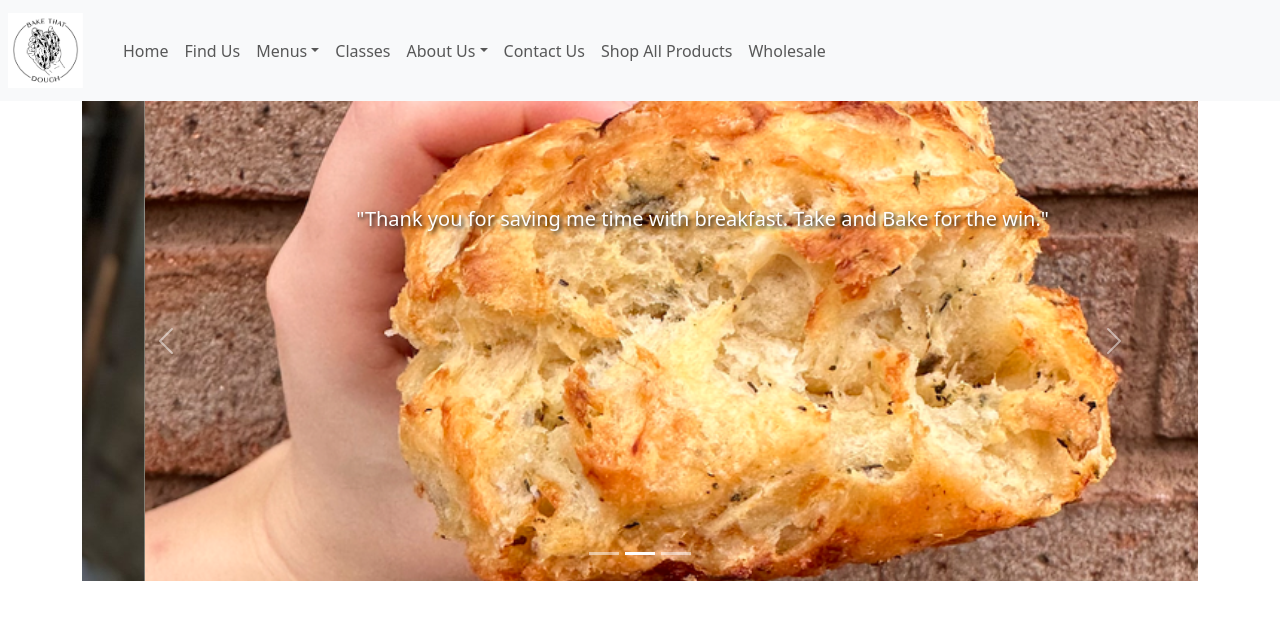
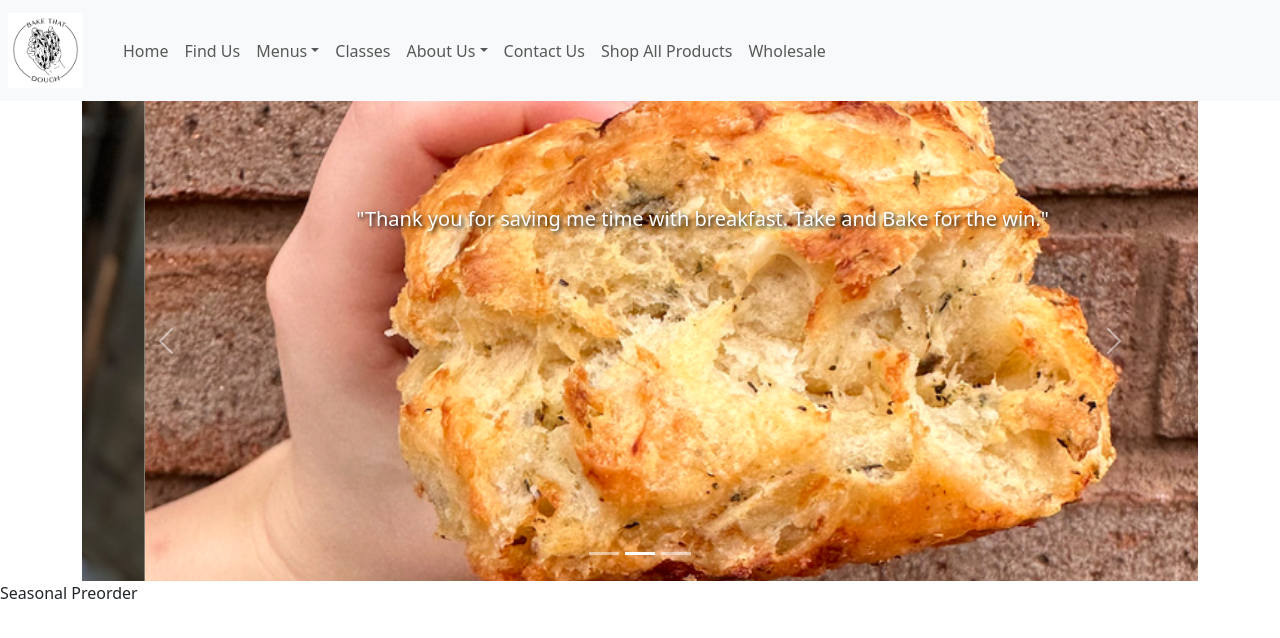
Before and after one commit to aaron-webdev/btd_repo, a React (Vite) app in the folder btd_react/: page / in a window 1280 px wide. Shown: the top 638 px of the page. Built offline with nearby package versions, Linux system fonts and the light colour scheme.

Commit message:
fixed broken carousel

```diff
--- /dev/null
+++ b/btd_react/src/componets/SeasonalPreorder.jsx
@@ -0,0 +1,15 @@
+
+
+
+
+export default function SeasonalPreorder()
+{
+
+
+
+    return(
+        <>
+            <p>Seasonal Preorder</p>
+        </>
+    )
+}
--- a/btd_react/src/pages/Homepage.jsx
+++ b/btd_react/src/pages/Homepage.jsx
@@ -1,4 +1,5 @@
 import NavigationMenu from "../componets/NavigationMenu"
+import SeasonalPreorder from "../componets/SeasonalPreorder"
 import Showcase from "../componets/Showcase"
 
 
@@ -15,6 +16,7 @@ export default function Home() {
     <>
       <NavigationMenu/>
       <Showcase/>
+      <SeasonalPreorder/>
     </>
   )
 }
```
Also changed, not shown: 1 other file (tests, documents, lock files or other folders).
